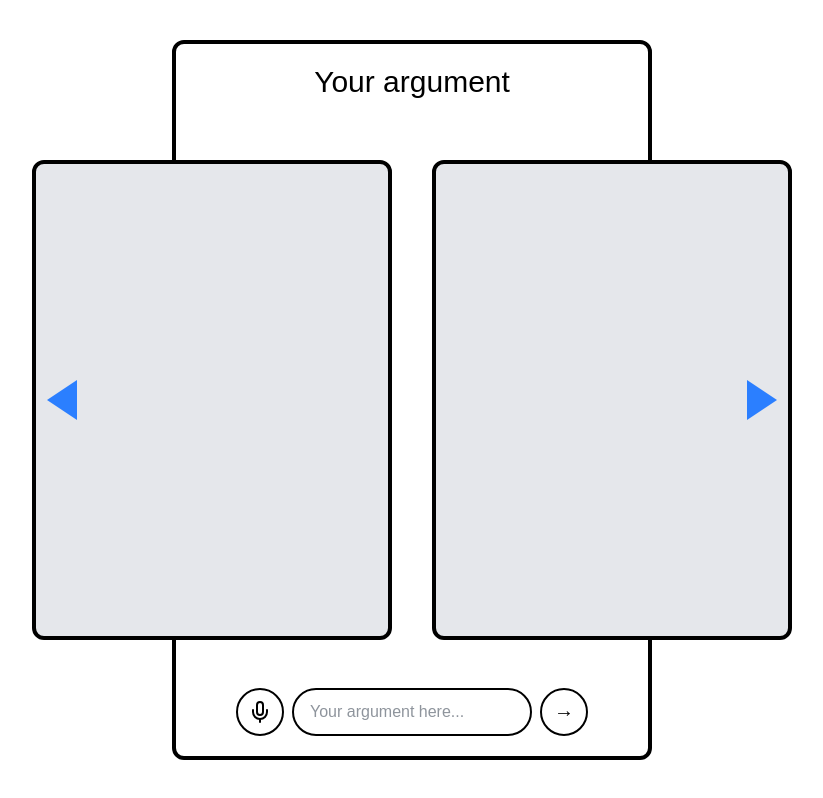
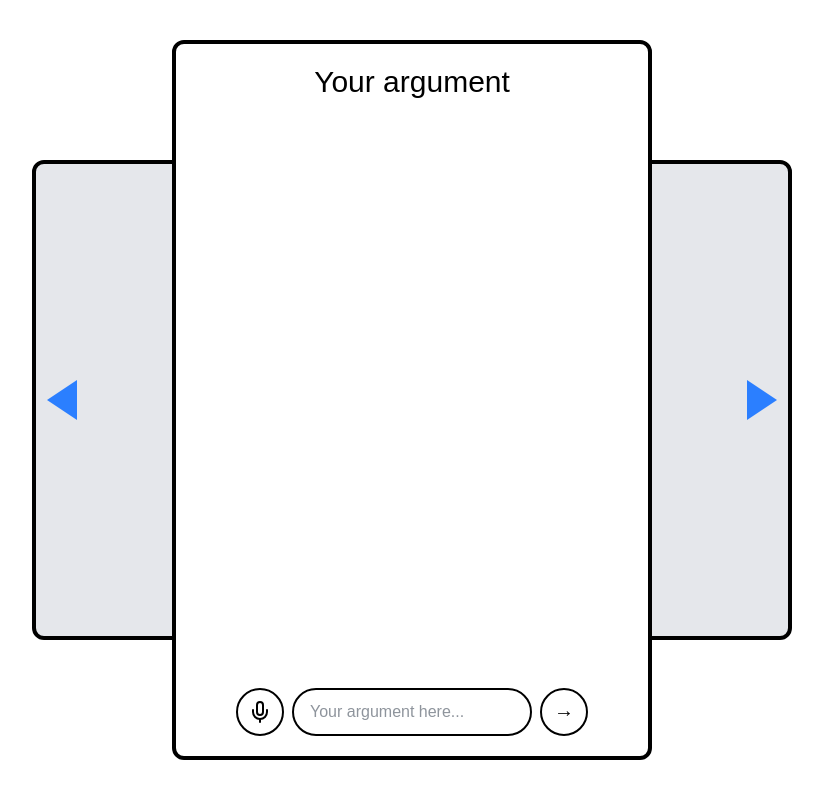
Before and after one commit to weijiePan/mock_debate, a Next.js app: page /main in a window 1280 px wide. Shown: the whole page, without its empty margins (228-1051 px from the left). Built offline with nearby package versions, Linux system fonts and the light colour scheme.

Commit message:
sumthing

```diff
--- a/src/app/main/page.tsx
+++ b/src/app/main/page.tsx
@@ -171,7 +171,7 @@
 
       <div>
 
-        <div className="fixed inset-0 flex items-center justify-center z-1">
+        <div className="fixed inset-0 flex items-center justify-center z-10">
           <div className="w-120 h-180 rounded-xl border-4 border-black bg-white transition">
             {renderCurrent()}
           </div>
```
